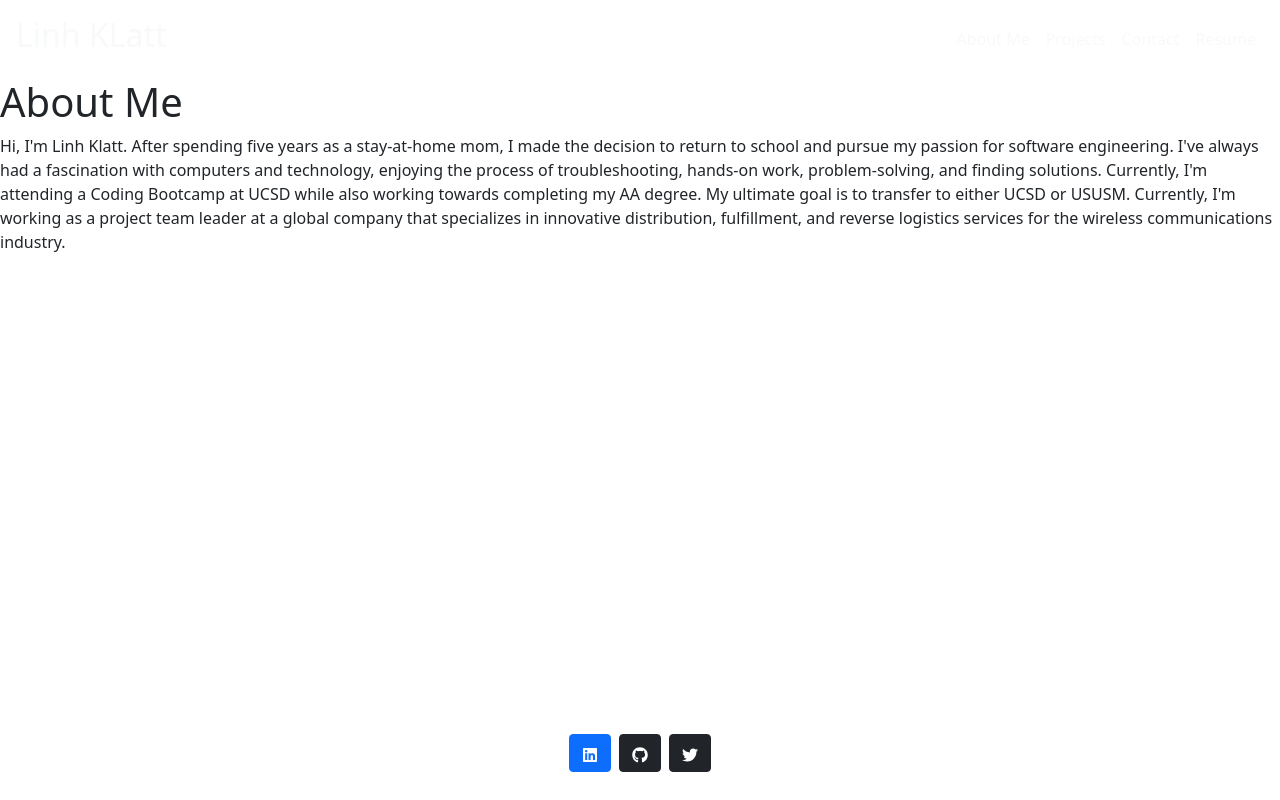
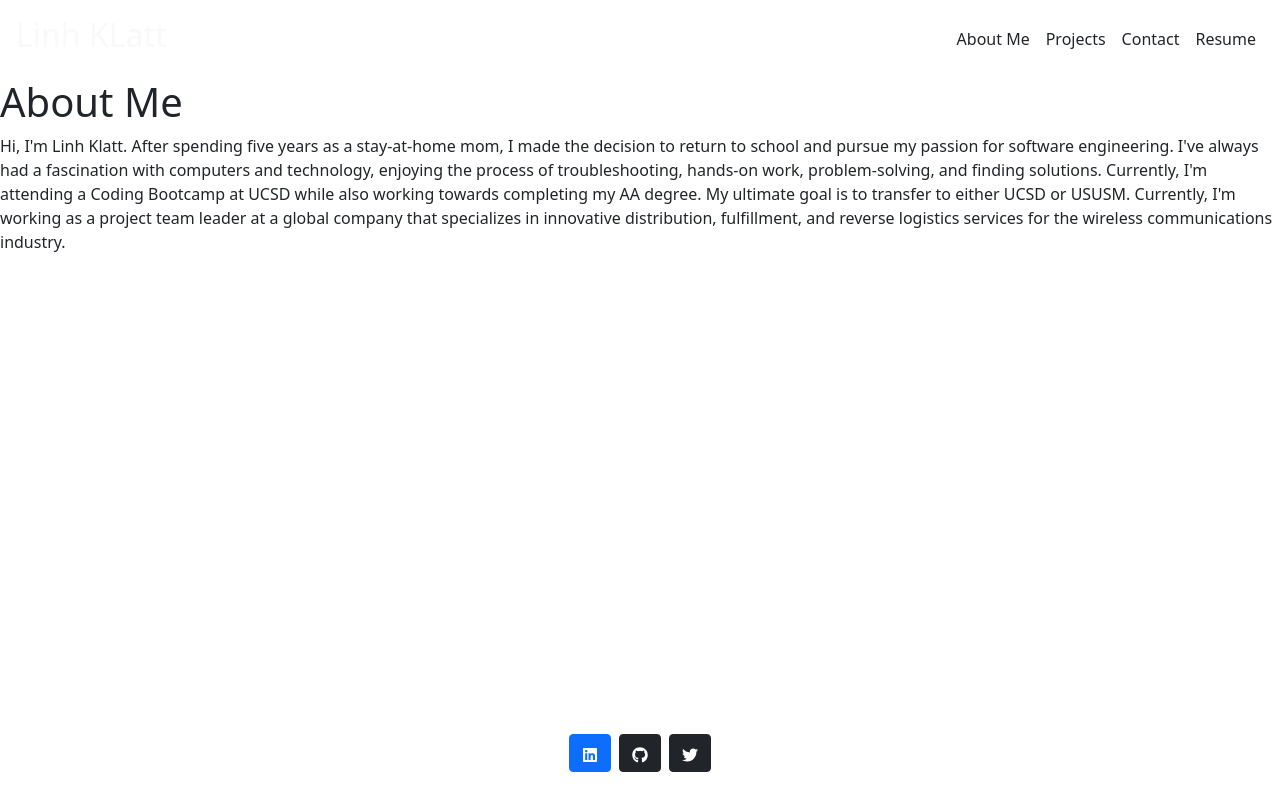
Before and after one commit to linhklatt/react-portfolio, a React (Create React App) app: page / in a window 1280 px wide. Built offline with nearby package versions, Linux system fonts and the light colour scheme.

Commit message:
restyle nav bar

```diff
--- a/src/components/Navigation.js
+++ b/src/components/Navigation.js
@@ -16,28 +16,28 @@ export default function Navigation(props) {
           <Nav>
             <Nav.Link
               href="#aboutme"
-              className="text-light custom-nav"
+              className="text-dark custom-nav"
               onClick={() => props.handlePageChange("AboutMe")}
             >
               About Me
             </Nav.Link>
             <Nav.Link
               href="#projects"
-              className="text-light custom-nav"
+              className="text-dark custom-nav"
               onClick={() => props.handlePageChange("Projects")}
             >
               Projects
             </Nav.Link>
             <Nav.Link
               href="#contact"
-              className="text-light custom-nav"
+              className="text-dark custom-nav"
               onClick={() => props.handlePageChange("Contact")}
             >
               Contact
             </Nav.Link>
             <Nav.Link
               href="#resume"
-              className="text-light custom-nav"
+              className="text-dark custom-nav"
               onClick={() => props.handlePageChange("Resume")}
             >
               Resume
```
